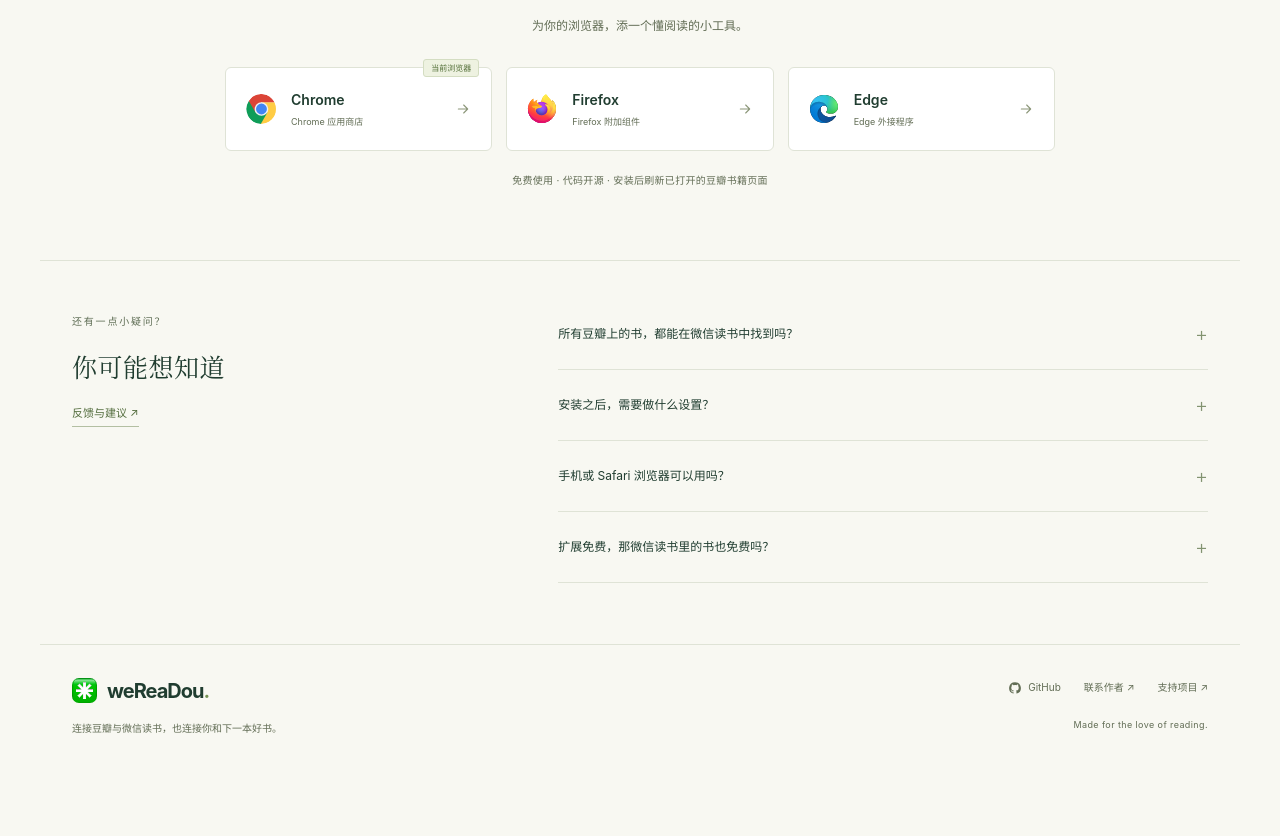
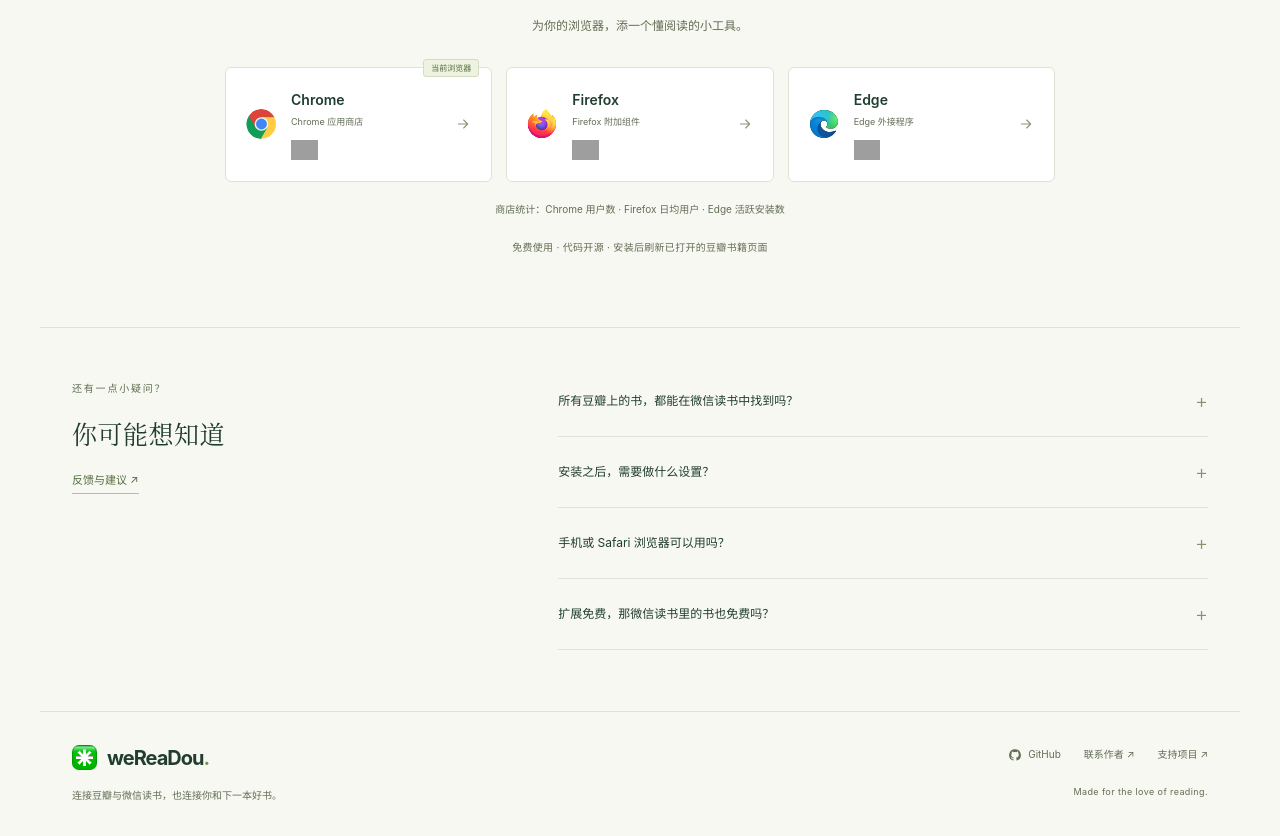
Before and after one commit to Sorosliu1029/weReaDou, a browser extension: page gh-pages/index.html in a window 1280 px wide. Shown: the part 2330-3166 px from the top of the page. Before the commit the page ends 3099 px from the top, so only its background shows below. Drawn offline with nearby package versions, Linux system fonts and the light colour scheme; files that its build step writes are made by us from their sources; grey boxes are pictures that could not be loaded.

Commit message:
Add live browser user badges to install cards

```diff
--- a/gh-pages/index.html
+++ b/gh-pages/index.html
@@ -555,7 +555,20 @@
             ><svg class="browser-icon" aria-hidden="true">
               <use href="#logo-chrome" />
             </svg>
-            <div><strong>Chrome</strong><span>Chrome 应用商店</span></div>
+            <div>
+              <strong>Chrome</strong>
+              <span>Chrome 应用商店</span>
+              <img
+                class="browser-user-badge"
+                src="https://img.shields.io/chrome-web-store/users/njoadngalopipcepefcmebmflilmhadl?label=users&amp;color=2b6745"
+                alt="Chrome 应用商店用户数（商店统计）"
+                title="Chrome 应用商店用户数"
+                height="20"
+                loading="lazy"
+                decoding="async"
+                referrerpolicy="no-referrer"
+              />
+            </div>
             <svg class="icon"><use href="#arrow" /></svg></a
           ><a
             class="browser-option"
@@ -566,7 +579,20 @@
             ><svg class="browser-icon" aria-hidden="true">
               <use href="#logo-firefox" />
             </svg>
-            <div><strong>Firefox</strong><span>Firefox 附加组件</span></div>
+            <div>
+              <strong>Firefox</strong>
+              <span>Firefox 附加组件</span>
+              <img
+                class="browser-user-badge"
+                src="https://img.shields.io/amo/users/wereadouban?label=daily%20users&amp;color=2b6745"
+                alt="Firefox 平均每日用户数（商店统计）"
+                title="Firefox 平均每日用户数"
+                height="20"
+                loading="lazy"
+                decoding="async"
+                referrerpolicy="no-referrer"
+              />
+            </div>
             <svg class="icon"><use href="#arrow" /></svg></a
           ><a
             class="browser-option"
@@ -577,10 +603,26 @@
             ><svg class="browser-icon" aria-hidden="true">
               <use href="#logo-edge" />
             </svg>
-            <div><strong>Edge</strong><span>Edge 外接程序</span></div>
+            <div>
+              <strong>Edge</strong>
+              <span>Edge 外接程序</span>
+              <img
+                class="browser-user-badge"
+                src="https://img.shields.io/badge/dynamic/json?url=https%3A%2F%2Fmicrosoftedge.microsoft.com%2Faddons%2Fgetproductdetailsbycrxid%2Fmolknegjakahlleblehcapmofenkmnna&amp;query=%24.activeInstallCount&amp;label=active+installs&amp;color=2b6745"
+                alt="Edge 活跃安装数（商店统计）"
+                title="Edge 活跃安装数"
+                height="20"
+                loading="lazy"
+                decoding="async"
+                referrerpolicy="no-referrer"
+              />
+            </div>
             <svg class="icon"><use href="#arrow" /></svg
           ></a>
         </div>
+        <p class="browser-count-note">
+          商店统计：Chrome 用户数 · Firefox 日均用户 · Edge 活跃安装数
+        </p>
         <p class="install-footnote">
           免费使用 · 代码开源 · 安装后刷新已打开的豆瓣书籍页面
         </p>
--- a/gh-pages/input.css
+++ b/gh-pages/input.css
@@ -892,9 +892,23 @@
   height: 30px;
 }
 .browser-option > div {
+  min-width: 0;
   display: flex;
   flex-direction: column;
   gap: 5px;
+}
+.browser-user-badge {
+  align-self: flex-start;
+  width: auto;
+  max-width: 100%;
+  height: 20px;
+  margin-top: 6px;
+}
+.browser-count-note {
+  margin: 18px auto 0;
+  color: #626d55;
+  font-size: 10px;
+  line-height: 1.8;
 }
 .browser-option strong {
   font-size: 14px;
```
